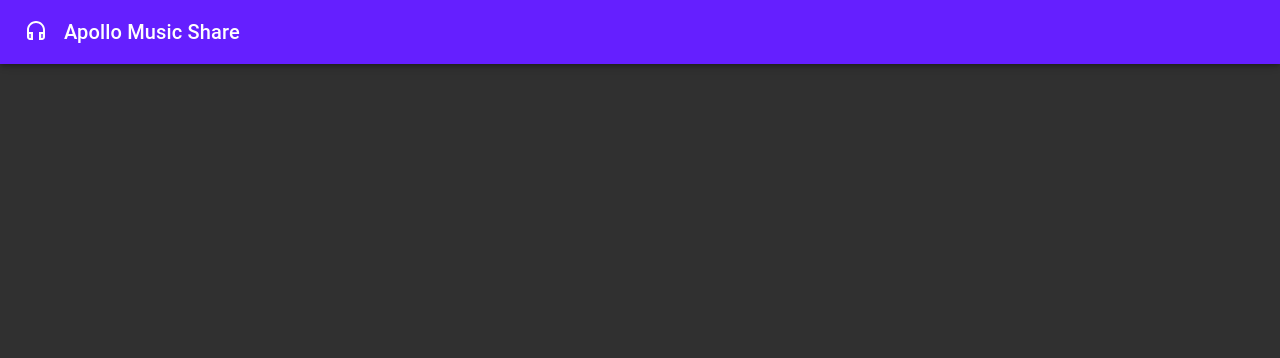
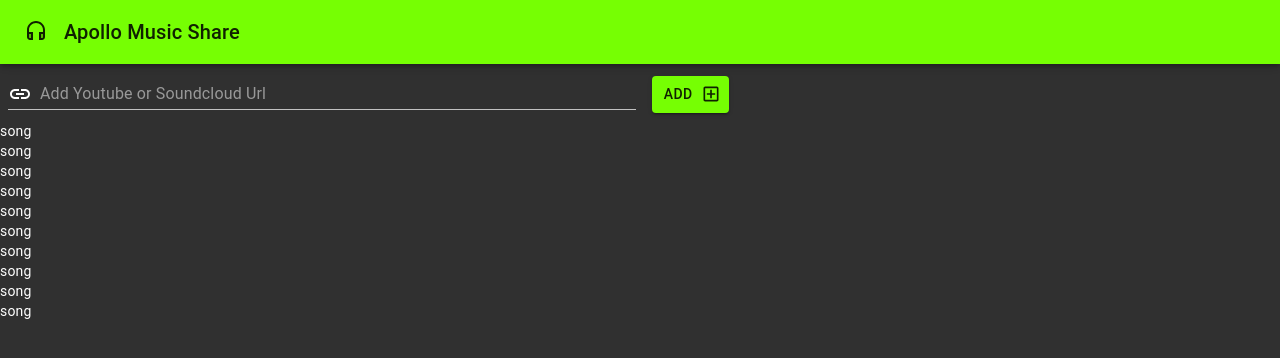
Before and after one commit to langjeff/apollo-music-share, a React (Create React App) app: page / in a window 1280 px wide. Shown: the top 358 px of the page. Built offline with nearby package versions, Linux system fonts and the light colour scheme.

Commit message:
created song add component and styled

```diff
--- a/src/App.js
+++ b/src/App.js
@@ -6,13 +6,12 @@ import SongList from "./components/SongList";
 import Playlist from "./components/SongPlayer";
 import { Grid } from "@material-ui/core";
 
-
 function App() {
   return (
     <>
       <Header />
       <Grid container spacing={3}>
-        <Grid item xs={12} md={7}>
+        <Grid style={{ paddingTop: 80 }} item xs={12} md={7}>
           <AddSong />
           <SongList />
         </Grid>
--- a/src/components/AddSong.js
+++ b/src/components/AddSong.js
@@ -1,7 +1,101 @@
+import {
+  Button,
+  Dialog,
+  DialogActions,
+  DialogContent,
+  DialogTitle,
+  InputAdornment,
+  TextField,
+  makeStyles,
+} from "@material-ui/core";
 import React from "react";
+import { Link, AddBoxOutlined } from "@material-ui/icons";
+
+const useStyles = makeStyles((theme) => ({
+  container: {
+    display: "flex",
+    alignItems: "center",
+  },
+  urlInput: {
+    margin: theme.spacing(1),
+  },
+  addSongButton: {
+    margin: theme.spacing(1),
+  },
+  dialog: {
+    textAlign: "center",
+  },
+  thumbnail: {
+    width: "90%",
+  },
+}));
 
 function AddSong() {
-  return <div>AddSong</div>;
+  const classes = useStyles();
+  const [dialog, setDialog] = React.useState(false);
+
+  function handleCloseDialog() {
+    setDialog(false);
+  }
+
+  return (
+    <div className={classes.container}>
+      <Dialog
+        className={classes.dialog}
+        open={dialog}
+        onClose={handleCloseDialog}
+      >
+        <DialogTitle>Edit Song</DialogTitle>
+        <DialogContent>
+          <img
+            className={classes.thumbnail}
+            src="https://images-na.ssl-images-amazon.com/images/I/413ukJfWdJL._AC_SX466_.jpg"
+            alt="album thumbnail"
+          />
+          <TextField margin="dense" name="title" label="Title" fullWidth />
+          <TextField margin="dense" name="artist" label="Artist" fullWidth />
+          <TextField
+            margin="dense"
+            name="thumbnail"
+            label="Thumbnail"
+            fullWidth
+          />
+        </DialogContent>
+        <DialogActions>
+          <Button color="primary" onclick={handleCloseDialog}>
+            Cancel
+          </Button>
+          <Button variant="outlined" color="secondary">
+            Add Song
+          </Button>
+        </DialogActions>
+      </Dialog>
+
+      <TextField
+        className={classes.urlInput}
+        placeholder="Add Youtube or Soundcloud Url"
+        fullWidth
+        margin="normal"
+        type="url"
+        InputProps={{
+          startAdornment: (
+            <InputAdornment position="start">
+              <Link />
+            </InputAdornment>
+          ),
+        }}
+      />
+      <Button
+        className={classes.addSongButton}
+        onClick={() => setDialog(true)}
+        variant="contained"
+        color="secondary"
+        endIcon={<AddBoxOutlined />}
+      >
+        Add
+      </Button>
+    </div>
+  );
 }
 
 export default AddSong;
--- a/src/components/SongList.js
+++ b/src/components/SongList.js
@@ -1,7 +1,41 @@
+import { CircularProgress } from "@material-ui/core";
 import React from "react";
 
 function SongList() {
-  return <div>SongList</div>;
+  let loading = false;
+
+  const song = {
+    title: "song",
+    artist: "artist",
+    thumbnail: "url",
+  };
+
+  if (loading) {
+    return (
+      <div
+        style={{
+          display: "flex",
+          flexDirection: "column",
+          alignItems: "center",
+          marginTop: 50,
+        }}
+      >
+        <CircularProgress />
+      </div>
+    );
+  }
+
+  return (
+    <div>
+      {Array.from({ length: 10 }, () => song).map((song, i) => (
+        <Song key={i} song={song} />
+      ))}
+    </div>
+  );
+}
+
+function Song() {
+  return <div>song</div>;
 }
 
 export default SongList;
--- a/src/theme.js
+++ b/src/theme.js
@@ -1,11 +1,11 @@
 import { createMuiTheme } from "@material-ui/core/styles";
-import { blueGrey, deepPurple } from "@material-ui/core/colors";
+import { blueGrey, deepPurple, lightGreen } from "@material-ui/core/colors";
 
 const theme = createMuiTheme({
   palette: {
     type: "dark",
     primary: blueGrey,
-    secondary: deepPurple,
+    secondary: lightGreen,
   },
 });
 
```
